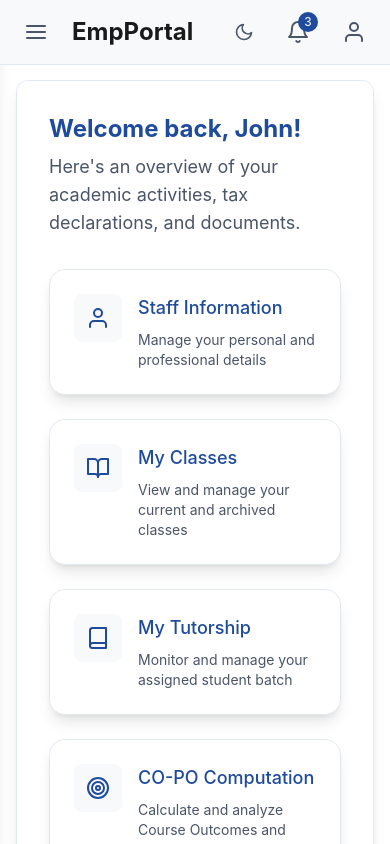
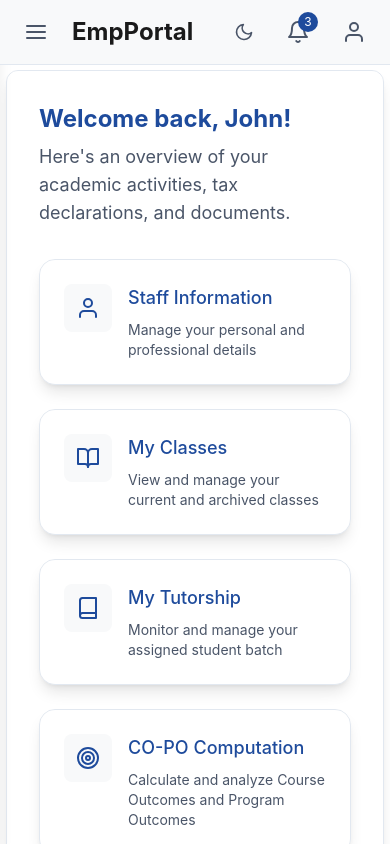
Before and after one commit to Irshad-code/Mini-Project, a React (Vite) app in the folder STAFF-PORTAL-FRONTEND/: page / in a window 390 px wide. Shown: the top 844 px of the page. Built offline with nearby package versions, Linux system fonts and the light colour scheme.

Commit message:
did Mobile Optmization

```diff
--- a/STAFF-PORTAL-FRONTEND/src/components/layout/PageContainer.jsx
+++ b/STAFF-PORTAL-FRONTEND/src/components/layout/PageContainer.jsx
@@ -1,6 +1,6 @@
 export default function PageContainer({ children }) {
   return (
-    <div className="p-4 sm:p-6 lg:p-8 w-full">
+    <div className="p-1.5 sm:p-4 lg:p-8 w-full">
       <div className="max-w-7xl mx-auto">{children}</div>
     </div>
   );
```
